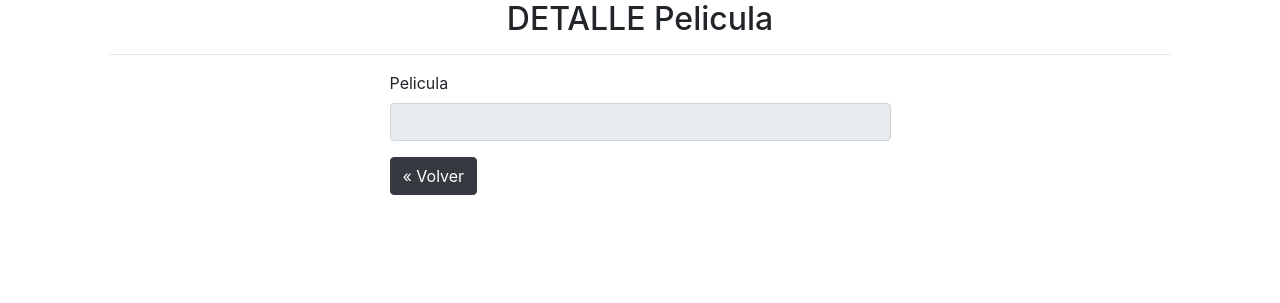
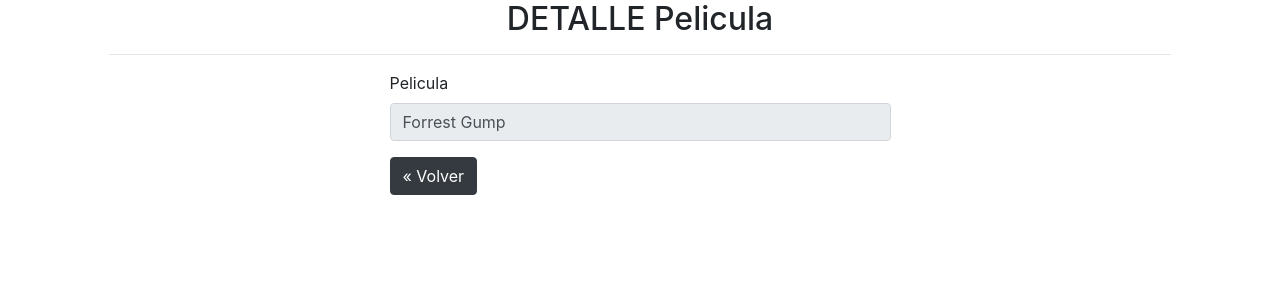
Before and after one commit to hviveros/login-mvc, a PHP site: template views/paginas/pelicula-detalle.php in a window 1280 px wide. Shown: the part 184-487 px from the top of the page. Run offline with PHP 8.4, Linux system fonts and the light colour scheme; the template is opened without the code that fills it, so the values that code supplies are empty.

Commit message:
llenado de campos, en las vistas

```diff
--- a/views/paginas/pelicula-detalle.php
+++ b/views/paginas/pelicula-detalle.php
@@ -9,7 +9,7 @@
 				<input type="hidden" name="id" value="">
 				<div class="form-group">
 					<label for="pelicula">Pelicula</label>
-					<input type="text" id="pelicula" name="pelicula" class="form-control" aria-describedby="peliculaHelp" value="" disabled>
+					<input type="text" id="pelicula" name="pelicula" class="form-control" aria-describedby="peliculaHelp" value="Forrest Gump" disabled>
 				</div>
 				<button class="btn btn-dark" onclick="history.go(-1)">« Volver</button>
 			</form>
--- a/views/paginas/pelicula-editar.php
+++ b/views/paginas/pelicula-editar.php
@@ -9,7 +9,7 @@
 				<input type="hidden" name="id" value="">
 				<div class="form-group">
 					<label for="pelicula">Pelicula</label>
-					<input type="text" id="pelicula" name="pelicula" class="form-control" aria-describedby="peliculaHelp" value="">
+					<input type="text" id="pelicula" name="pelicula" class="form-control" aria-describedby="peliculaHelp" value="Forrest Gump">
 					<small id="peliculaHelp" class="form-text text-muted"></small>
 				</div>
 				<button type="submit" name="editar" class="btn btn-info">Editar registro</button>
--- a/views/paginas/pelicula-eliminar.php
+++ b/views/paginas/pelicula-eliminar.php
@@ -9,7 +9,7 @@
 				<input type="hidden" name="id" value="">
 				<div class="form-group">
 					<label for="pelicula">Pelicula</label>
-					<input type="text" id="pelicula" name="pelicula" class="form-control" aria-describedby="peliculaHelp" value="" disabled>
+					<input type="text" id="pelicula" name="pelicula" class="form-control" aria-describedby="peliculaHelp" value="Forrest Gump" disabled>
 				</div>
 				<button type="submit" name="eliminar" class="btn btn-danger">Eliminar registro</button>
 			</form>
```
